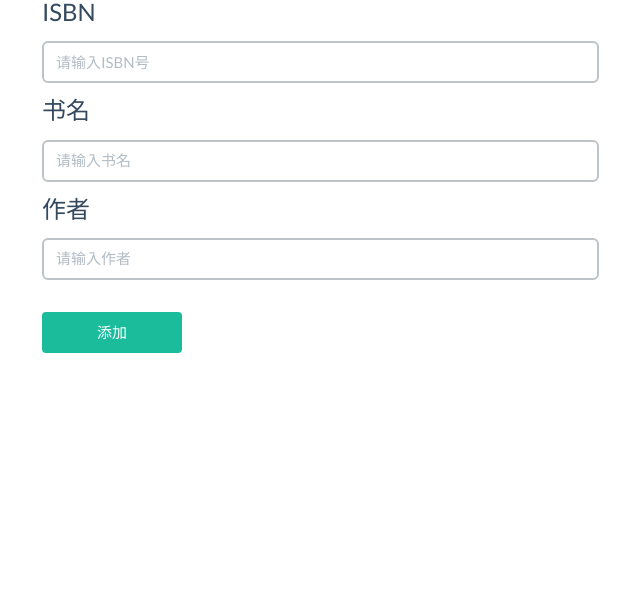
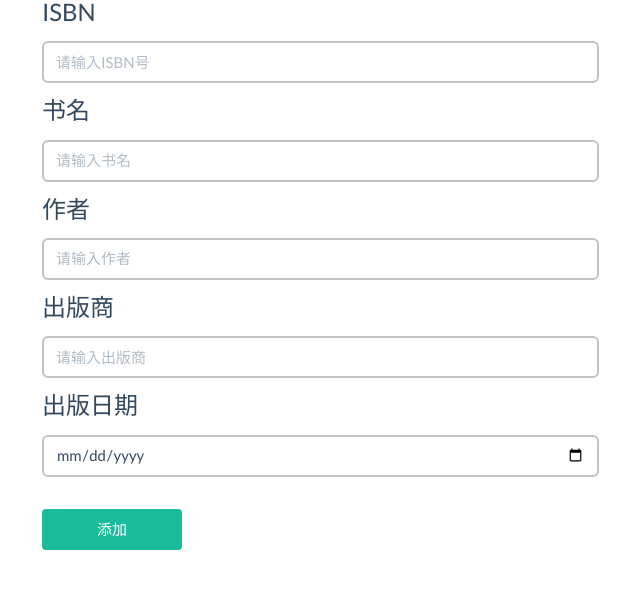
Before and after one commit to gemarkq/BMS_Django, a Django app: page /buildbook/ in a window 1280 px wide. Shown: the part 144-733 px from the top of the page, without its empty margins (26-666 px from the left). Run offline with Django 3.2, Linux system fonts and the light colour scheme; the visitor is signed in with stand-in values (Sample User, id 1); some libraries are stand-ins or nearby versions.

Commit message:
完善addbooks和buildbooks

```diff
--- a/BMS/forms.py
+++ b/BMS/forms.py
@@ -42,13 +42,19 @@ class loginForm(forms.Form):
                                widget=forms.PasswordInput(attrs={'class': 'form-control', 'placeholder': u'请输入密码'}),
                                error_messages={'required': u'密码不能为空哦', 'min_length': u'密码长度不能小于6位哦'})
 
+
 class buildbookForm(forms.ModelForm):
     ISBN = forms.CharField(label=u'ISBN', max_length=80, error_messages={'required': u'ISBN号不能为空'},
                            widget=forms.TextInput(attrs={'class': 'form-control', 'placeholder': u'请输入ISBN号'}))
     bookName = forms.CharField(label=u'书名', max_length=80, error_messages={'required': u'书名不能为空'},
-                           widget=forms.TextInput(attrs={'class': 'form-control', 'placeholder': u'请输入书名'}))
+                               widget=forms.TextInput(attrs={'class': 'form-control', 'placeholder': u'请输入书名'}))
     author = forms.CharField(label=u'作者', max_length=80, error_messages={'required': u'作者不能为空'},
-                           widget=forms.TextInput(attrs={'class': 'form-control', 'placeholder': u'请输入作者'}))
+                             widget=forms.TextInput(attrs={'class': 'form-control', 'placeholder': u'请输入作者'}))
+    publisher = forms.CharField(label=u'出版商', max_length=80, error_messages={'required': u'出版商不能为空'},
+                                widget=forms.TextInput(attrs={'class': 'form-control', 'placeholder': u'请输入出版商'}))
+
+    # pub_date = forms.DateField(label=u'出版日期', error_messages={'required': u'出版日期不能为空'},
+    #                        widget=forms.TextInput(attrs={'class': 'form-control', 'placeholder': u'请输入出版日期'}))
 
     class Meta:
         model = booklist
@@ -56,17 +62,23 @@ class buildbookForm(forms.ModelForm):
 
 
 class addBooksForm(forms.ModelForm):
+    POSITIONS = (
+        ('图书流通室', '图书流通室'),
+        ('图书阅览室', '图书阅览室'),
+    )
     ID = forms.CharField(label=u'ISBN', max_length=80, error_messages={'required': u'图书ID号不能为空'},
-                           widget=forms.TextInput(attrs={'class': 'form-control', 'placeholder': u'请输入图书ID号'}),
-                            )
+                         widget=forms.TextInput(attrs={'class': 'form-control', 'placeholder': u'请输入图书ID号'}),
+                         )
     position = forms.CharField(label=u'位置', max_length=80, error_messages={'required': u'书名不能为空'},
-                           widget=forms.TextInput(attrs={'class': 'form-control', 'placeholder': u'请输入位置'}),
+                               widget=forms.Select(attrs={'class': 'form-control'},
+                                   choices=POSITIONS),
                                )
     status = forms.ChoiceField(label=u'状态', error_messages={'required': u'状态不能为空'},
-                           widget=forms.TextInput(attrs={'class': 'form-control', 'placeholder': u'请输入状态'}),
-                             initial='架上')
+                               widget=forms.TextInput(attrs={'class': 'form-control', 'placeholder': u'请输入状态'}),
+                               )
     ISBN = forms.ModelChoiceField(label=u'ISBN_id', queryset=booklist.objects.all(),
-                                widget=forms.Select(attrs={"class": "form-control",'placeholder': u'请选择ISBN号'}))
+                                  widget=forms.Select(attrs={"class": "form-control", 'placeholder': u'请选择ISBN号'}))
+
     class Meta:
         model = books
         fields = ['ID', 'position', 'status', 'ISBN']
@@ -75,8 +87,9 @@ class addBooksForm(forms.ModelForm):
 class borrowForm(forms.ModelForm):
     # bookId = forms.IntegerField(label=u'图书ID', max_value= 10000, min_value = 0, error_messages={'required': u'图书id号不能为空'},
     #                         widget=forms.TextInput(attrs={'class': 'form-control', 'placeholder': u'请输入图书id号'}))
-    readerId = forms.CharField(label=u'读者ID', max_length= 80, min_length = 0, error_messages={'required': u'读者id号不能为空'},
-                            widget=forms.TextInput(attrs={'class': 'form-control', 'placeholder': u'请输入读者id号'}))
+    readerId = forms.CharField(label=u'读者ID', max_length=80, min_length=0, error_messages={'required': u'读者id号不能为空'},
+                               widget=forms.TextInput(attrs={'class': 'form-control', 'placeholder': u'请输入读者id号'}))
+
     # status = forms.CharField(label=u'状态', max_length=80, initial='未归还')
     # borrowTime = forms.DateField(label=u'借阅时间', error_messages={'required': u'借阅时间不能为空'},
     #                              widget=forms.TextInput(attrs={'class': 'form-control', 'placeholder': u'xxxx-xx-xx'}))
@@ -86,16 +99,20 @@ class borrowForm(forms.ModelForm):
         model = borrow
         fields = '__all__'
 
+
 class reservationForm(forms.ModelForm):
     reserveTime = forms.DateField(label=u'预约日期')
     reserveLength = forms.IntegerField(label=u'reserveLength', min_value=0, max_value=10, initial=10,
-                                       widget=forms.TextInput(attrs={'class': 'form-control', 'placeholder': u'请输入读者id号'}))
+                                       widget=forms.TextInput(
+                                           attrs={'class': 'form-control', 'placeholder': u'请输入读者id号'}))
     # ISBN_id = forms.ModelChoiceField(label=u'ISBN', queryset=booklist.objects.all(),
     #                               widget=forms.Select(attrs={"class": "form-control", 'placeholder': u'请选择ISBN号'}))
-    readerId_id = forms.CharField(label=u'ReaderId', max_length=80, min_length=0, error_messages={'required': u'读者id号不能为空'},
-                               widget=forms.TextInput(attrs={'class': 'form-control', 'placeholder': u'请输入读者id号'}))
+    readerId_id = forms.CharField(label=u'ReaderId', max_length=80, min_length=0,
+                                  error_messages={'required': u'读者id号不能为空'},
+                                  widget=forms.TextInput(attrs={'class': 'form-control', 'placeholder': u'请输入读者id号'}))
+
     class Meta:
         model = reservation
         unique_together = (("ISBN_id", "readerId_id"),)
-        #fields ='__all__'
-        fields = ['reserveLength','ISBN', 'readerId']
+        # fields ='__all__'
+        fields = ['reserveLength', 'ISBN', 'readerId']
--- a/BMS/views.py
+++ b/BMS/views.py
@@ -22,14 +22,14 @@ scheduler.add_jobstore(DjangoJobStore(), 'default')
 def updateReservationRecord():
     print("scan DB && under updating:")
     wait_list = reservation.objects.raw('select id, ISBN_id, status from BMS_reservation '
-                                     'where DATEDIFF(CURDATE(), BMS_reservation.reserveTime)'
-                                     '>= BMS_reservation.reserveLength')
+                                        'where DATEDIFF(CURDATE(), BMS_reservation.reserveTime)'
+                                        '>= BMS_reservation.reserveLength')
     for item in wait_list:
         reservation.objects.filter(id=item.id).delete()
-        if item.status == '书已入库':#该状态时，books不会为空集，若为空集说明其他过程出错
+        if item.status == '书已入库':  # 该状态时，books不会为空集，若为空集说明其他过程出错
             book = books.objects.filter(ISBN=item.ISBN_id, status='已预约')[0]
             print(book)
-            book.status='未借出'
+            book.status = '未借出'
             book.save()
             print(book.status)
 
@@ -104,7 +104,7 @@ def registerPage(request):
             return redirect('register')
         readers.objects.get_or_create(readerId=reader_id, username=xm, password=pwdd, email=email,
                                       phoneNumber=phoneNumber)
-        messages.success(request,'注册成功')
+        messages.success(request, '注册成功')
         return redirect('mainPage')
     else:
         form = CreateUserForm()
@@ -189,18 +189,27 @@ def addBooks(request):
 def buildBooks(request):
     form = buildbookForm()
     if request.method == 'POST':
-
         form = buildbookForm(request.POST)
         print('form=', form)
         print('form.data=', form.data)
         if form.is_valid():
-            # form.save()
-            messages.success(request, "成功录入")
-            redirect('buildbook')
+            ISBN = form.data['ISBN']
+            book_name = form.data['bookName']
+            author = form.data['author']
+            publisher = form.data['publisher']
+            pub_date = request.POST.get('pub_date')
+            if pub_date:
+                booklist.objects.get_or_create(ISBN=ISBN, bookName=book_name, publisher=publisher, pub_date=pub_date,
+                                               author=author, count=0)
+                messages.success(request, "成功录入")
+                return  redirect('buildbook')
+            else:
+                messages.error(request, '请输入日期')
+                return redirect('buildbook')
         else:
             print('error=', form.errors)
-            messages.warning(request, "录入失败")
-            redirect('buildbook')
+            messages.error(request, "录入失败")
+            return  redirect('buildbook')
     context = {'form': form}
     return render(request, 'BMS/buildbook.html', context)
 
@@ -299,7 +308,8 @@ def Reservation(request):
             if len(result) == 0:
                 messages.success(request, "预约成功")
 
-                reservation.objects.create(readerId = reader_obj, ISBN = booklist_obj, reserveLength=form.data['reserveLength'],
+                reservation.objects.create(readerId=reader_obj, ISBN=booklist_obj,
+                                           reserveLength=form.data['reserveLength'],
                                            status='书未入库')
                 return redirect('mainPage')
             messages.error(request, "该用户已经预约过该图书")
--- a/templates/BMS/addBooks.html
+++ b/templates/BMS/addBooks.html
@@ -74,7 +74,8 @@
                             <br> <input type="submit" value="录入"
                                 class="btn btn-primary btn-wide login-btn" />
                         </form>
-                        <p>未找到?<a href="/buildbook">建立书目</a></p>
+                        <br>
+                        <span>未找到? <strong> <a href="/buildbook">建立书目</a></span></strong>
                     </div>
                 </div>
             </div>
--- a/templates/BMS/buildbook.html
+++ b/templates/BMS/buildbook.html
@@ -56,6 +56,11 @@
                 <h6>作者</h6>
                 {{ form.author }}
                 <!--<input type="text" name="author" id="author" class="form-control" ></input>-->
+                <h6>出版商</h6>
+                {{ form.publisher }}
+                <h6>出版日期</h6>
+{#                {{ form.pub_date }}#}
+                    <input type="date" name="pub_date" class="form-control" ></input>
                 <input type="submit" value="添加" class="btn btn-primary btn-wide login-btn" style="margin-top:2rem"/>
 
 
```
